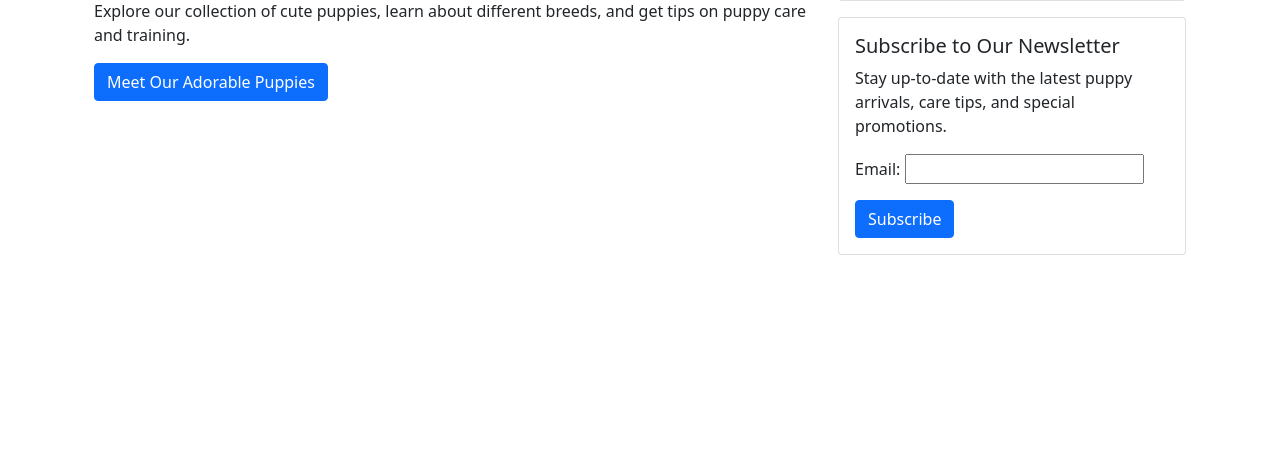
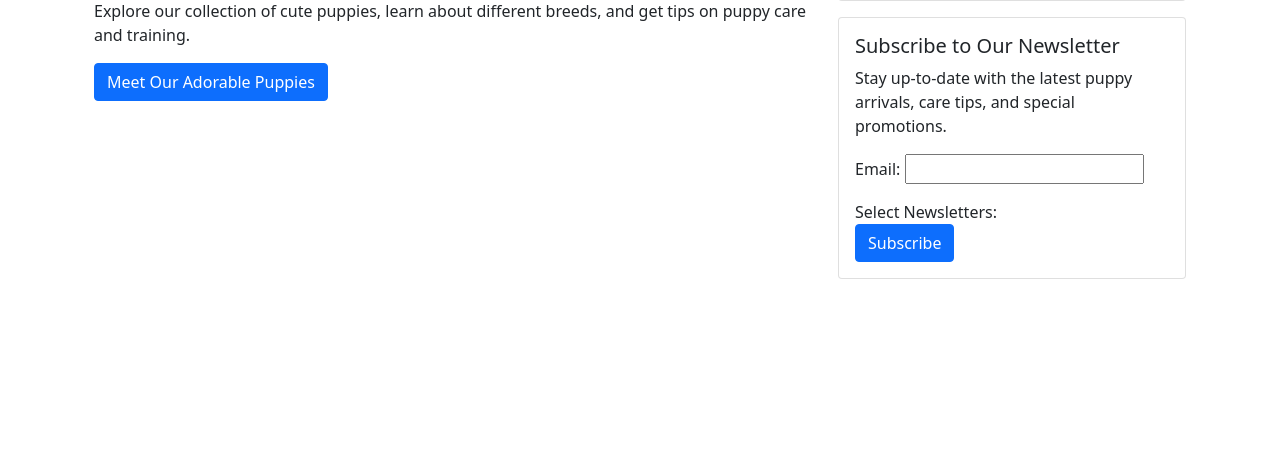
Before and after one commit to emmyileeva/PawPalace, a Django app: page / in a window 1280 px wide. Shown: the part 223-687 px from the top of the page. Run offline with Django 5.2, Linux system fonts and the light colour scheme.

Commit message:
fix many to many relationship

```diff
--- a/main_app/models.py
+++ b/main_app/models.py
@@ -20,6 +20,7 @@
 
 class Subscriber(models.Model):
     email = models.EmailField(unique=True)
+    newsletters = models.ManyToManyField('Newsletter')
 
     def __str__(self):
         return self.email
--- a/main_app/templates/home.html
+++ b/main_app/templates/home.html
@@ -37,6 +37,12 @@
                     <form action="{% url 'subscribe' %}" method="post">
                         {% csrf_token %}
                         {{ form.as_p }}
+                        <div>
+                            <label>Select Newsletters:</label>
+                            {% for newsletter in newsletters %}
+                            <input type="checkbox" name="newsletters" value="{{ newsletter.id }}"> {{ newsletter.name }}<br>
+                            {% endfor %}
+                        </div>
                         <button type="submit" class="btn btn-primary">Subscribe</button>
                     </form>
                 </div>
--- a/main_app/views.py
+++ b/main_app/views.py
@@ -1,5 +1,5 @@
 from django.shortcuts import render, redirect
-from .models import Puppy, Testimonial
+from .models import Puppy, Testimonial, Newsletter, Subscriber
 from .forms import TestimonialForm, SubscriberForm
 from django.views.generic.edit import UpdateView, DeleteView
 from django.urls import reverse_lazy
@@ -60,15 +60,21 @@
     success_url = reverse_lazy('testimonials')
 
 def subscribe(request):
+    newsletters = Newsletter.objects.all()
     if request.method == 'POST':
         form = SubscriberForm(request.POST)
         if form.is_valid():
-            form.save()
+            email = form.cleaned_data['email']
+            selected_newsletters = Newsletter.objects.filter(pk__in=request.POST.getlist('newsletters'))
+            subscriber, created = Subscriber.objects.get_or_create(email=email)
+            subscriber.newsletters.add(*selected_newsletters)
             messages.success(request, 'Thank you for subscribing!')
             return redirect('/')
     else:
         form = SubscriberForm()
-        return render(request, 'subscribe.html', {'form': form})
+
+    return render(request, 'subscribe.html', {'form': form, 'newsletters': newsletters})
+
 
 def tips_view(request):
     return render(request, 'tips.html')
```
Also changed, not shown: main_app/migrations/0007_subscriber_newsletters.py (added).
